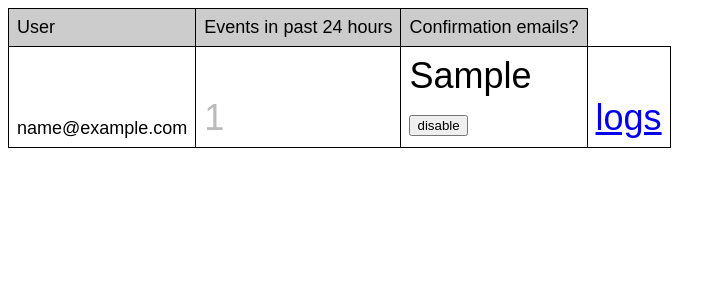
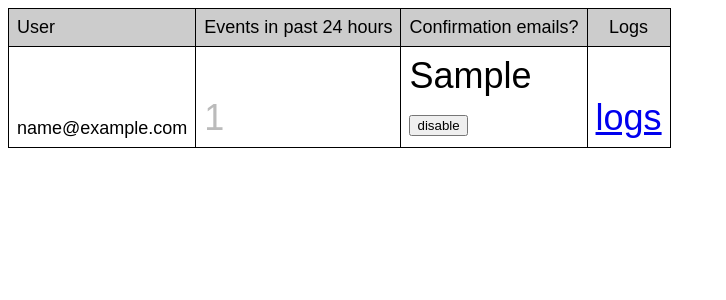
Before and after one commit to eentzel/myeventbot, a Python web app: template templates/heavy_users.html in a window 1280 px wide. Shown: the top 300 px of the page, without its empty margins (0-726 px from the left). Run offline with Jinja, Linux system fonts and the light colour scheme; the template is opened without the code that fills it: most values are stand-ins (such as "Sample title", 1, 10 or a date in 2020); style sheets or scripts are compiled from the project's sources.

Commit message:
Add column header

```diff
--- a/templates/heavy_users.html
+++ b/templates/heavy_users.html
@@ -14,6 +14,7 @@
                     <th>User</th>
                     <th>Events in past 24 hours</th>
                     <th>Confirmation emails?</th>
+                    <th>Logs</th>
                 </tr></thead>
                 <tbody>
                     {% for u in users %}
```
